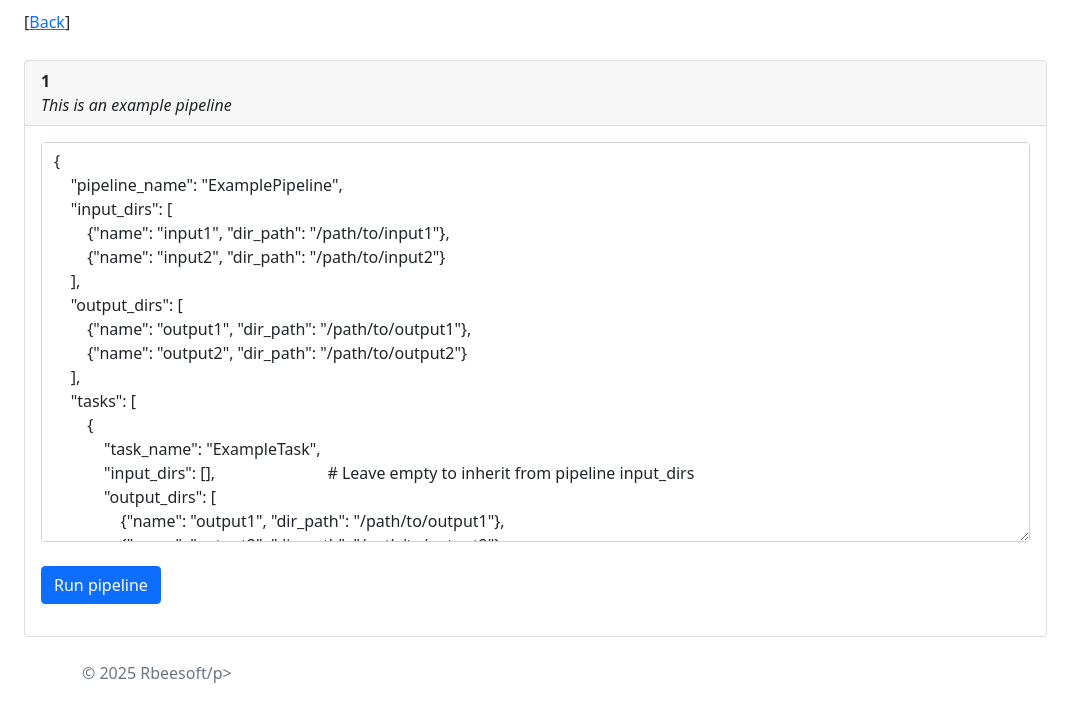
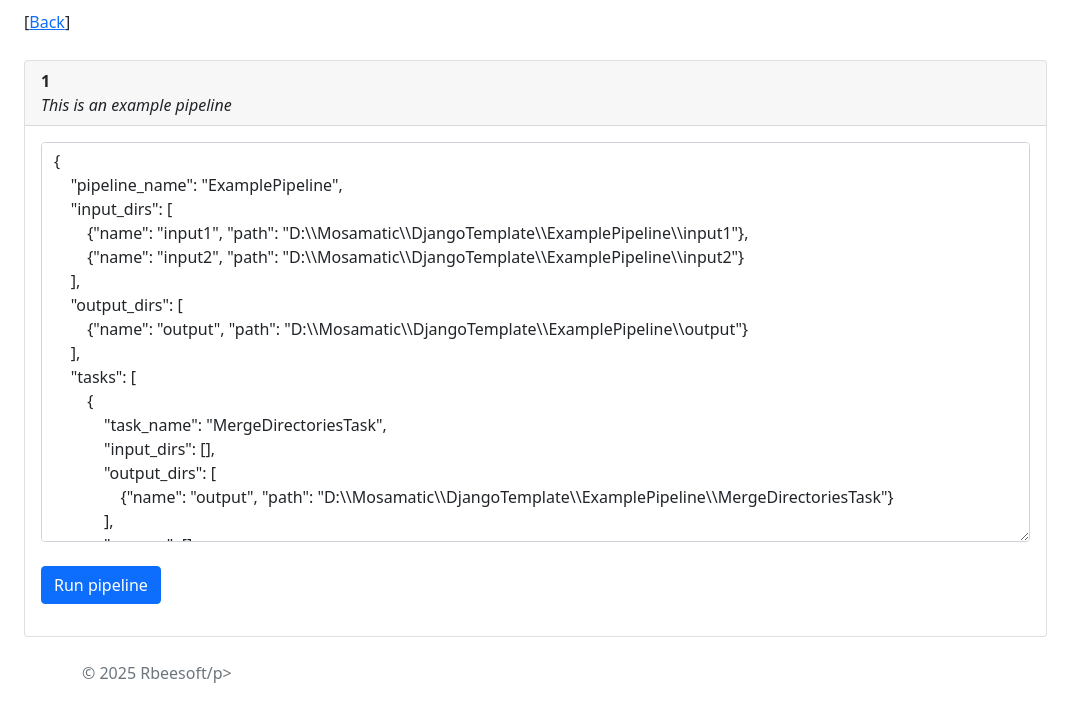
Before and after one commit to rbrecheisen/DjangoTemplate, a Django app: page /pipelines/1 in a window 1280 px wide. Shown: the part 58-780 px from the top of the page, without its empty margins (0-1086 px from the left). Run offline with Django 5.2, Linux system fonts and the light colour scheme; the visitor is signed in with stand-in values (Sample User, id 1); some libraries are stand-ins or nearby versions.

Commit message:
Working on example pipeline

```diff
--- a/mydjangoapp/src/mydjangoapp/backend/app/templates/pipeline.html
+++ b/mydjangoapp/src/mydjangoapp/backend/app/templates/pipeline.html
@@ -21,37 +21,28 @@
 {
     "pipeline_name": "ExamplePipeline",
     "input_dirs": [
-        {"name": "input1", "dir_path": "/path/to/input1"},
-        {"name": "input2", "dir_path": "/path/to/input2"}
+        {"name": "input1", "path": "D:\\Mosamatic\\DjangoTemplate\\ExamplePipeline\\input1"},
+        {"name": "input2", "path": "D:\\Mosamatic\\DjangoTemplate\\ExamplePipeline\\input2"}
     ],
     "output_dirs": [
-        {"name": "output1", "dir_path": "/path/to/output1"},
-        {"name": "output2", "dir_path": "/path/to/output2"}
+        {"name": "output", "path": "D:\\Mosamatic\\DjangoTemplate\\ExamplePipeline\\output"}
     ],
     "tasks": [
         {
-            "task_name": "ExampleTask",
-            "input_dirs": [],                           # Leave empty to inherit from pipeline input_dirs
+            "task_name": "MergeDirectoriesTask",
+            "input_dirs": [],
             "output_dirs": [
-                {"name": "output1", "dir_path": "/path/to/output1"},
-                {"name": "output2", "dir_path": "/path/to/output2"}
+                {"name": "output", "path": "D:\\Mosamatic\\DjangoTemplate\\ExamplePipeline\\MergeDirectoriesTask"}
             ],
-            "params": [
-                {"name": "nr_iters", "type": "int", "value": "5"},
-                {"name": "delay", "type": "int", "value": "1"}
-            ]
+            "params": []
         },
         {
-            "task_name": "ExampleTask",
+            "task_name": "CopyFilesTask",
             "input_dirs": [
-                {"name": "input1", "dir_path": "/path/to/output1"},     # Points to output previous task
-                {"name": "input2", "dir_path": "/path/to/output2"}      # Points to output previous task
+                {"name": "input", "path": "D:\\Mosamatic\\DjangoTemplate\\ExamplePipeline\\MergeDirectoriesTask"}
             ],
-            "output_dirs": [],                          # Leave empty to inherit from pipeline output_dirs
-            "params": [
-                {"name": "nr_iters", "type": "int", "value": "5"},
-                {"name": "delay", "type": "int", "value": "1"}
-            ]
+            "output_dirs": [],
+            "params": []
         },
     ]
 }
```
Also changed, not shown: mydjangoapp/src/mydjangoapp/backend/app/tasks/copyfilestask/copyfilestask.py (added, +9 -0 lines), mydjangoapp/src/mydjangoapp/backend/app/tasks/mergedirectoriestask/mergedirectoriestask.py (added, +9 -0 lines), mydjangoapp/src/mydjangoapp/backend/app/tasks/copyfilestask/__init__.py (added), mydjangoapp/src/mydjangoapp/backend/app/tasks/mergedirectoriestask/__init__.py (added).
